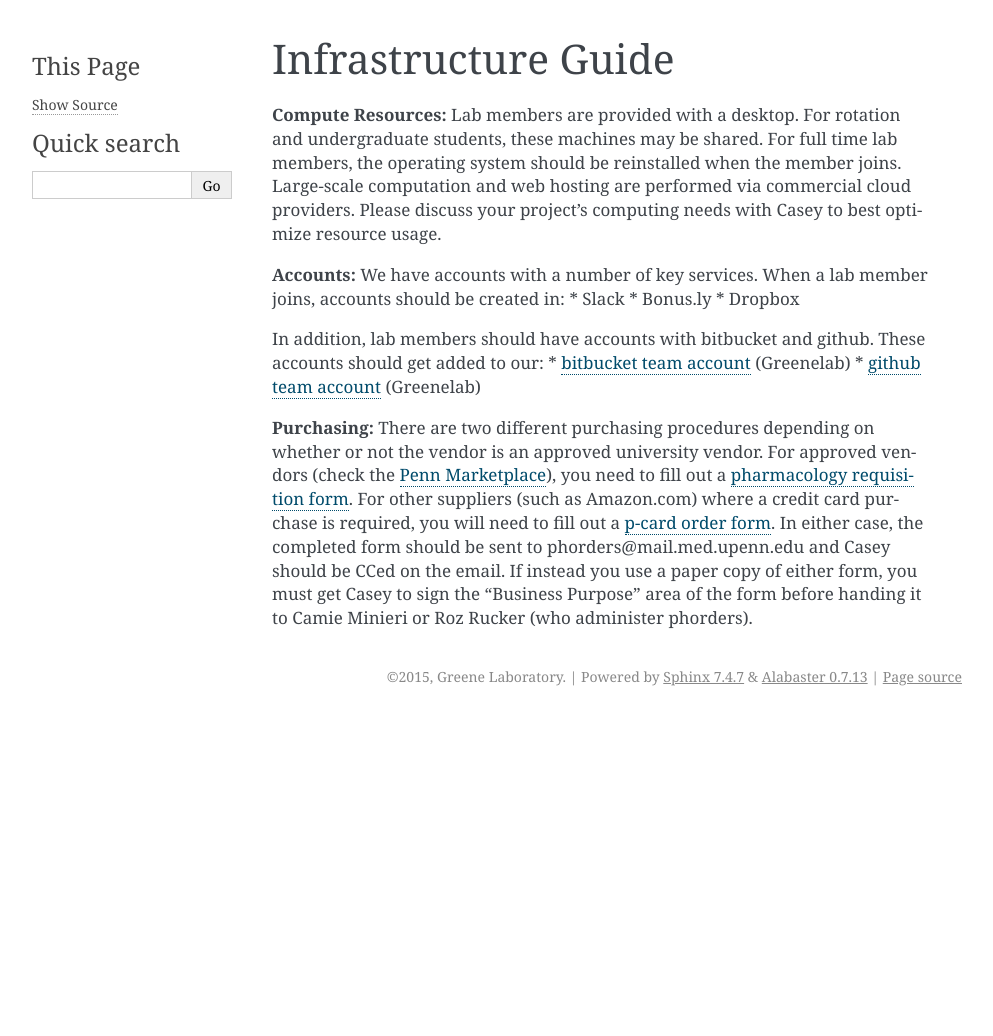
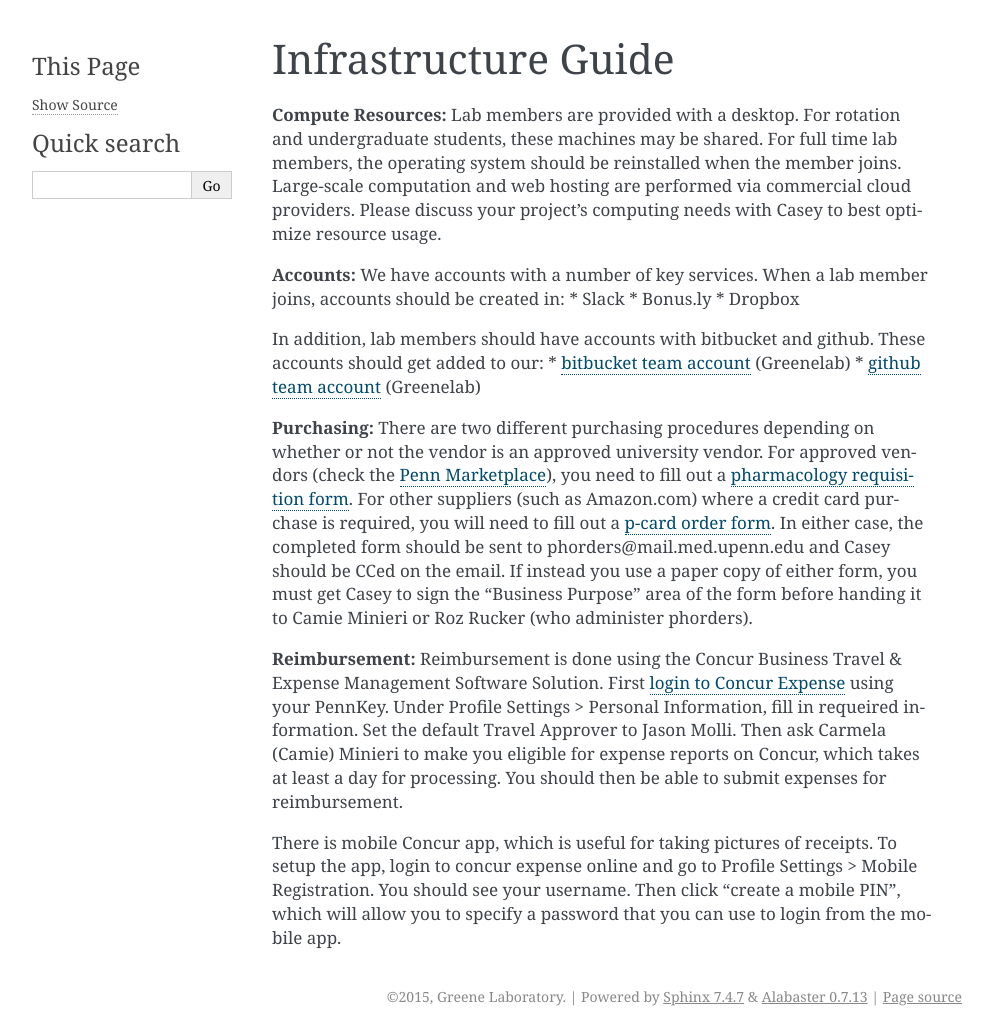
Before and after one commit to greenelab/onboarding, a Sphinx documentation site: the page built from source/infrastructure.rst, in a window 1280 px wide. Shown: the whole page, without its empty margins (148-1141 px from the left). Built offline with Sphinx 7.4.7, drawn with Linux system fonts in a browser that asks for light colours; before the commit the page ends 900 px from its top, so only the background shows below that.

Commit message:
Add Concur setup instructions

```diff
--- a/source/infrastructure.rst
+++ b/source/infrastructure.rst
@@ -32,3 +32,15 @@ In either case, the completed form should be sent to
 phorders\@mail.med.upenn.edu and Casey should be CCed on the email. If instead you
 use a paper copy of either form, you must get Casey to sign the "Business Purpose"
 area of the form before handing it to Camie Minieri or Roz Rucker (who administer phorders).
+
+**Reimbursement:** Reimbursement is done using the Concur Business Travel & Expense Management
+Software Solution. First `login to Concur Expense <https://medley.isc-seo.upenn.edu/authentication/profile/concur?app=concurprod>`_
+using your PennKey. Under Profile Settings > Personal Information, fill in requeired information.
+Set the default Travel Approver to Jason Molli. Then ask Carmela (Camie) Minieri to make you eligible
+for expense reports on Concur, which takes at least a day for processing. You should then be able to
+submit expenses for reimbursement.
+
+There is mobile Concur app, which is useful for taking pictures of receipts. To setup the app,
+login to concur expense online and go to Profile Settings > Mobile Registration. You should see your
+username. Then click "create a mobile PIN", which will allow you to specify a password that you
+can use to login from the mobile app.
```
